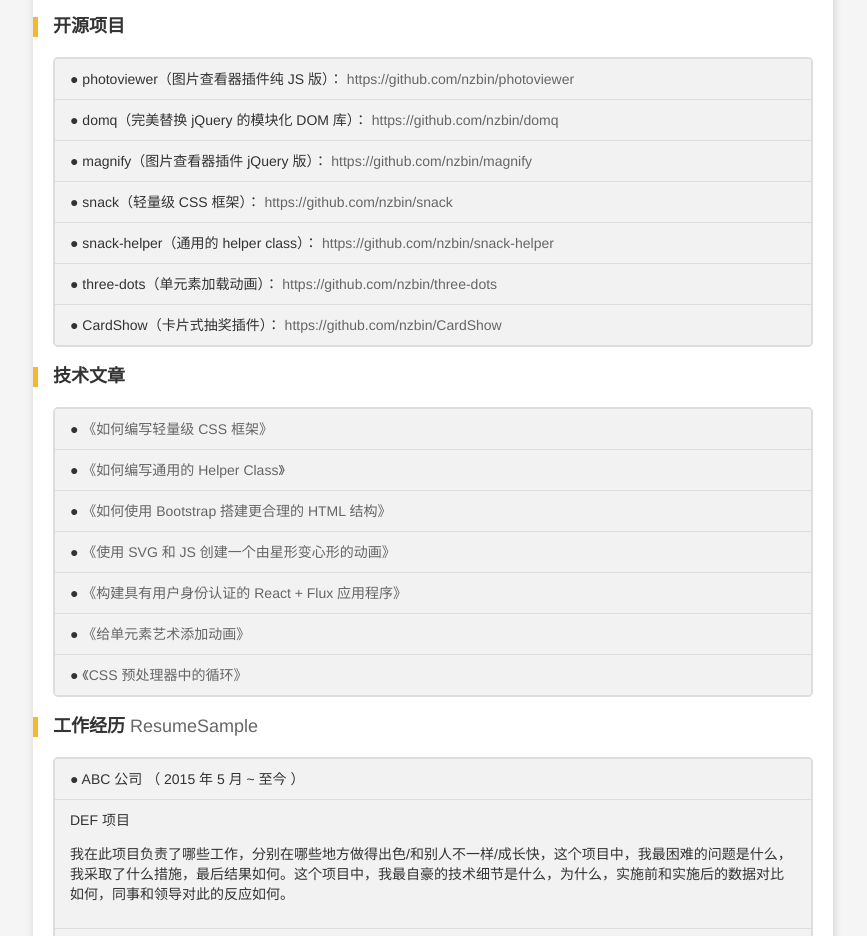
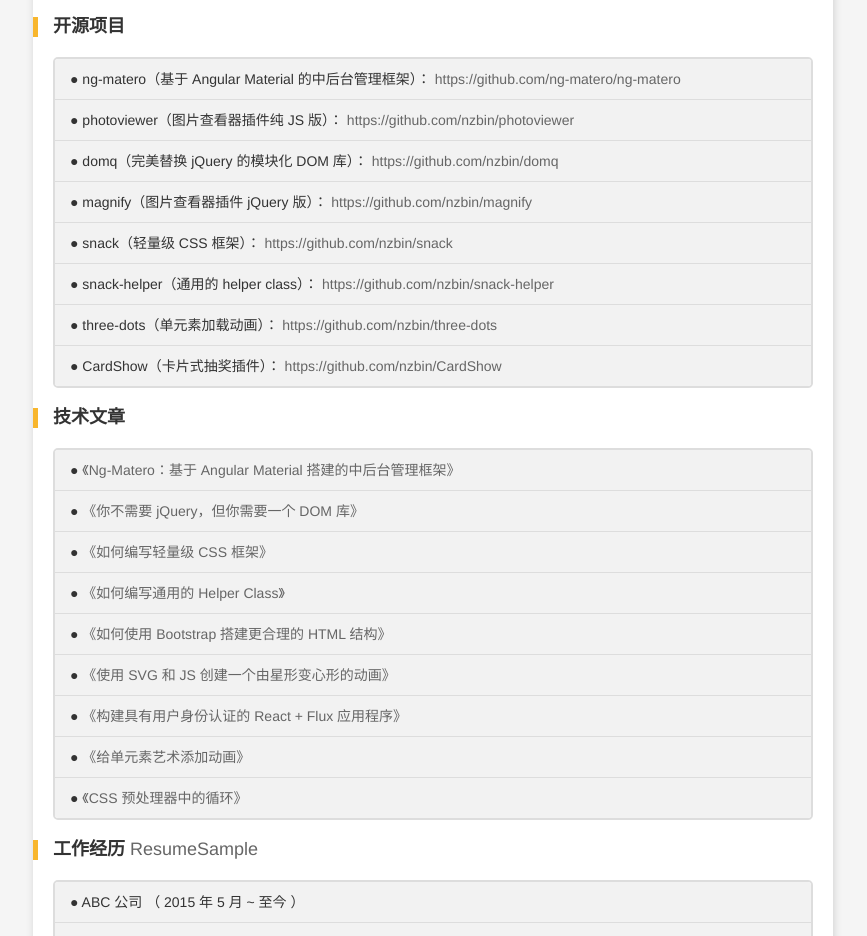
Before and after one commit to zqcccc/resume-boilerplate, a plain HTML site: page src/index.html in a window 1280 px wide. Shown: the part 633-1569 px from the top of the page, without its empty margins (207-1074 px from the left). Drawn offline with Linux system fonts and the light colour scheme.

Commit message:
新增项目和文章

```diff
--- a/src/index.html
+++ b/src/index.html
@@ -4,7 +4,8 @@
 <head>
   <meta charset="utf-8">
   <meta http-equiv="x-ua-compatible" content="ie=edge">
-  <meta name="viewport" content="width=device-width, initial-scale=1, maximum-scale=1, user-scalable=no">
+  <meta name="viewport"
+        content="width=device-width, initial-scale=1, maximum-scale=1, user-scalable=no">
   <meta name="description" content="">
   <title>Resume</title>
   <link rel="apple-touch-icon" href="apple-touch-icon.png">
@@ -67,7 +68,8 @@
     <p class="browserupgrade">You are using an <strong>outdated</strong> browser. Please <a href="http://browsehappy.com/">upgrade your browser</a> to improve your experience.</p>
   <![endif]-->
   <a href="https://github.com/nzbin/resume-boilerplate">
-    <img style="position: absolute; z-index: 5; top: 0; right: 0; border: 0;" src="http://s3.amazonaws.com/github/ribbons/forkme_right_red_aa0000.png"
+    <img style="position: absolute; z-index: 5; top: 0; right: 0; border: 0;"
+         src="http://s3.amazonaws.com/github/ribbons/forkme_right_red_aa0000.png"
          alt="Fork me on GitHub">
   </a>
 
@@ -105,7 +107,8 @@
         </div>
         <div class="box bg-gray-lightest">
           ● 豆瓣读书：
-          <a href="https://book.douban.com/people/nzbin/" target="_blank">https://book.douban.com/people/nzbin/</a>
+          <a href="https://book.douban.com/people/nzbin/"
+             target="_blank">https://book.douban.com/people/nzbin/</a>
         </div>
         <div class="box bg-gray-lightest">
           ● 社区活动：伯乐在线翻译组成员，定期翻译优秀文章
@@ -135,8 +138,14 @@
       <h1 class="f-s-18 f-w-900 m-b-20">开源项目</h1>
       <div class="boxes default m-b-20">
         <div class="box bg-gray-lightest">
+          ● ng-matero（基于 Angular Material 的中后台管理框架）：
+          <a href="https://github.com/ng-matero/ng-matero"
+             target="_blank">https://github.com/ng-matero/ng-matero</a>
+        </div>
+        <div class="box bg-gray-lightest">
           ● photoviewer（图片查看器插件纯 JS 版）：
-          <a href="https://github.com/nzbin/photoviewer" target="_blank">https://github.com/nzbin/photoviewer</a>
+          <a href="https://github.com/nzbin/photoviewer"
+             target="_blank">https://github.com/nzbin/photoviewer</a>
         </div>
         <div class="box bg-gray-lightest">
           ● domq（完美替换 jQuery 的模块化 DOM 库）：
@@ -144,23 +153,28 @@
         </div>
         <div class="box bg-gray-lightest">
           ● magnify（图片查看器插件 jQuery 版）：
-            <a href="https://github.com/nzbin/magnify" target="_blank">https://github.com/nzbin/magnify</a>
+          <a href="https://github.com/nzbin/magnify"
+             target="_blank">https://github.com/nzbin/magnify</a>
         </div>
         <div class="box bg-gray-lightest">
           ● snack（轻量级 CSS 框架）：
-          <a href="https://github.com/nzbin/snack" target="_blank">https://github.com/nzbin/snack</a>
+          <a href="https://github.com/nzbin/snack"
+             target="_blank">https://github.com/nzbin/snack</a>
         </div>
         <div class="box bg-gray-lightest">
           ● snack-helper（通用的 helper class）：
-          <a href="https://github.com/nzbin/snack-helper" target="_blank">https://github.com/nzbin/snack-helper</a>
+          <a href="https://github.com/nzbin/snack-helper"
+             target="_blank">https://github.com/nzbin/snack-helper</a>
         </div>
         <div class="box bg-gray-lightest">
           ● three-dots（单元素加载动画）：
-          <a href="https://github.com/nzbin/three-dots" target="_blank">https://github.com/nzbin/three-dots</a>
+          <a href="https://github.com/nzbin/three-dots"
+             target="_blank">https://github.com/nzbin/three-dots</a>
         </div>
         <div class="box bg-gray-lightest">
           ● CardShow（卡片式抽奖插件）：
-          <a href="https://github.com/nzbin/CardShow" target="_blank">https://github.com/nzbin/CardShow</a>
+          <a href="https://github.com/nzbin/CardShow"
+             target="_blank">https://github.com/nzbin/CardShow</a>
         </div>
       </div>
     </section>
@@ -170,23 +184,38 @@
       <div class="boxes default m-b-20">
         <div class="box bg-gray-lightest">
           ●
-          <a href="https://www.cnblogs.com/nzbin/p/7073601.html" target="_blank">《如何编写轻量级 CSS 框架》</a>
+          <a href="https://www.cnblogs.com/nzbin/p/11150811.html" target="_blank">《Ng-Matero：基于
+            Angular Material 搭建的中后台管理框架》</a>
         </div>
         <div class="box bg-gray-lightest">
           ●
-          <a href="https://www.cnblogs.com/nzbin/p/7746047.html" target="_blank">《如何编写通用的 Helper Class》</a>
+          <a href="https://www.cnblogs.com/nzbin/p/10230272.html" target="_blank">《你不需要
+            jQuery，但你需要一个 DOM 库》</a>
         </div>
         <div class="box bg-gray-lightest">
           ●
-          <a href="https://www.cnblogs.com/nzbin/p/7735883.html" target="_blank">《如何使用 Bootstrap 搭建更合理的 HTML 结构》</a>
+          <a href="https://www.cnblogs.com/nzbin/p/7073601.html" target="_blank">《如何编写轻量级 CSS
+            框架》</a>
         </div>
         <div class="box bg-gray-lightest">
           ●
-          <a href="https://www.cnblogs.com/nzbin/p/7811451.html" target="_blank">《使用 SVG 和 JS 创建一个由星形变心形的动画》</a>
+          <a href="https://www.cnblogs.com/nzbin/p/7746047.html" target="_blank">《如何编写通用的 Helper
+            Class》</a>
         </div>
         <div class="box bg-gray-lightest">
           ●
-          <a href="https://www.cnblogs.com/nzbin/p/7397604.html" target="_blank">《构建具有用户身份认证的 React + Flux 应用程序》</a>
+          <a href="https://www.cnblogs.com/nzbin/p/7735883.html" target="_blank">《如何使用 Bootstrap
+            搭建更合理的 HTML 结构》</a>
+        </div>
+        <div class="box bg-gray-lightest">
+          ●
+          <a href="https://www.cnblogs.com/nzbin/p/7811451.html" target="_blank">《使用 SVG 和 JS
+            创建一个由星形变心形的动画》</a>
+        </div>
+        <div class="box bg-gray-lightest">
+          ●
+          <a href="https://www.cnblogs.com/nzbin/p/7397604.html" target="_blank">《构建具有用户身份认证的 React
+            + Flux 应用程序》</a>
         </div>
         <div class="box bg-gray-lightest">
           ●
@@ -200,7 +229,8 @@
     </section>
 
     <section>
-      <h1 class="f-s-18 f-w-900 m-b-20">工作经历 <a class="f-w-100" href="https://github.com/geekcompany/ResumeSample/blob/master/web.md"
+      <h1 class="f-s-18 f-w-900 m-b-20">工作经历 <a class="f-w-100"
+           href="https://github.com/geekcompany/ResumeSample/blob/master/web.md"
            target="_blank">ResumeSample
         </a></h1>
       <div class="boxes default m-b-20">
@@ -209,11 +239,15 @@
         </div>
         <div class="box bg-gray-lightest">
           <p class="m-t-0">DEF 项目</p>
-          <p>我在此项目负责了哪些工作，分别在哪些地方做得出色/和别人不一样/成长快，这个项目中，我最困难的问题是什么，我采取了什么措施，最后结果如何。这个项目中，我最自豪的技术细节是什么，为什么，实施前和实施后的数据对比如何，同事和领导对此的反应如何。</p>
+          <p>
+            我在此项目负责了哪些工作，分别在哪些地方做得出色/和别人不一样/成长快，这个项目中，我最困难的问题是什么，我采取了什么措施，最后结果如何。这个项目中，我最自豪的技术细节是什么，为什么，实施前和实施后的数据对比如何，同事和领导对此的反应如何。
+          </p>
         </div>
         <div class="box bg-gray-lightest">
           <p class="m-t-0">GHI 项目</p>
-          <p>我在此项目负责了哪些工作，分别在哪些地方做得出色/和别人不一样/成长快，这个项目中，我最困难的问题是什么，我采取了什么措施，最后结果如何。这个项目中，我最自豪的技术细节是什么，为什么，实施前和实施后的数据对比如何，同事和领导对此的反应如何。</p>
+          <p>
+            我在此项目负责了哪些工作，分别在哪些地方做得出色/和别人不一样/成长快，这个项目中，我最困难的问题是什么，我采取了什么措施，最后结果如何。这个项目中，我最自豪的技术细节是什么，为什么，实施前和实施后的数据对比如何，同事和领导对此的反应如何。
+          </p>
         </div>
         <div class="box bg-gray-lightest">
           <p class="m-t-0">其他项目</p>
@@ -227,11 +261,15 @@
         </div>
         <div class="box bg-gray-lightest">
           <p class="m-t-0">MNO 项目</p>
-          <p>我在此项目负责了哪些工作，分别在哪些地方做得出色/和别人不一样/成长快，这个项目中，我最困难的问题是什么，我采取了什么措施，最后结果如何。这个项目中，我最自豪的技术细节是什么，为什么，实施前和实施后的数据对比如何，同事和领导对此的反应如何。</p>
+          <p>
+            我在此项目负责了哪些工作，分别在哪些地方做得出色/和别人不一样/成长快，这个项目中，我最困难的问题是什么，我采取了什么措施，最后结果如何。这个项目中，我最自豪的技术细节是什么，为什么，实施前和实施后的数据对比如何，同事和领导对此的反应如何。
+          </p>
         </div>
         <div class="box bg-gray-lightest">
           <p class="m-t-0">PQR 项目</p>
-          <p>我在此项目负责了哪些工作，分别在哪些地方做得出色/和别人不一样/成长快，这个项目中，我最困难的问题是什么，我采取了什么措施，最后结果如何。这个项目中，我最自豪的技术细节是什么，为什么，实施前和实施后的数据对比如何，同事和领导对此的反应如何。</p>
+          <p>
+            我在此项目负责了哪些工作，分别在哪些地方做得出色/和别人不一样/成长快，这个项目中，我最困难的问题是什么，我采取了什么措施，最后结果如何。这个项目中，我最自豪的技术细节是什么，为什么，实施前和实施后的数据对比如何，同事和领导对此的反应如何。
+          </p>
         </div>
         <div class="box bg-gray-lightest">
           <p class="m-t-0">其他项目</p>
```
Lines whose indentation alone changed are shown as unchanged.
